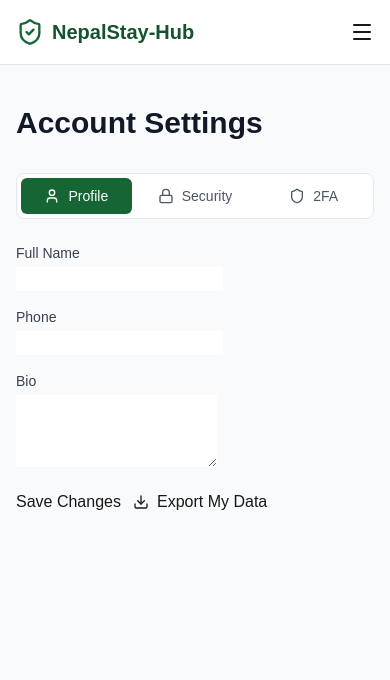
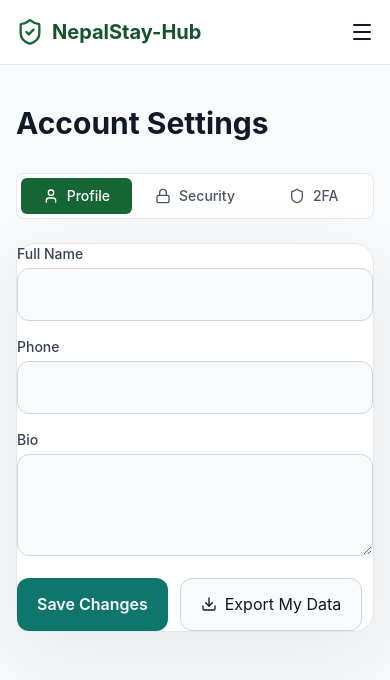
Before and after one commit to dipika-maharjan/NepalStay-Hub, a Next.js app in the folder frontend/: page /profile in a window 390 px wide. Shown: the top 680 px of the page. Built offline with nearby package versions, Linux system fonts and the light colour scheme; no server answers.

Commit message:
feat: enhance styling and layout with improved CSS variables and responsive design

```diff
--- a/frontend/app/globals.css
+++ b/frontend/app/globals.css
@@ -3,12 +3,112 @@
 @tailwind utilities;
 
 :root {
-  --background: #ffffff;
-  --foreground: #171717;
+  color-scheme: light;
+  --surface: #ffffff;
+  --surface-muted: #f8fafc;
+  --text: #0f172a;
+  --text-muted: #475569;
+  --primary: #0f766e;
+  --primary-hover: #115e59;
+  --border: #e2e8f0;
+  --shadow: 0 24px 80px rgba(15, 23, 42, 0.08);
+}
+
+html {
+  scroll-behavior: smooth;
 }
 
 body {
-  background: var(--background);
-  color: var(--foreground);
-  font-family: Arial, Helvetica, sans-serif;
+  min-height: 100vh;
+  margin: 0;
+  background: var(--surface);
+  color: var(--text);
+  font-family: Inter, ui-sans-serif, system-ui, -apple-system, BlinkMacSystemFont, "Segoe UI", sans-serif;
 }
+
+* {
+  box-sizing: border-box;
+}
+
+button,
+input,
+textarea,
+select {
+  font: inherit;
+}
+
+a {
+  color: inherit;
+  text-decoration: none;
+}
+
+.card {
+  background: #ffffff;
+  border: 1px solid #e5e7eb;
+  border-radius: 1.25rem;
+  box-shadow: var(--shadow);
+}
+
+.input-field {
+  width: 100%;
+  border: 1px solid #d1d5db;
+  border-radius: 0.75rem;
+  padding: 0.85rem 1rem;
+  background: #f8fafc;
+  color: inherit;
+  transition: all 0.2s ease;
+}
+
+.input-field:focus {
+  outline: none;
+  border-color: var(--primary);
+  background: #ffffff;
+  box-shadow: 0 0 0 4px rgba(15, 118, 110, 0.1);
+}
+
+.btn-primary {
+  display: inline-flex;
+  align-items: center;
+  justify-content: center;
+  background: var(--primary);
+  color: #ffffff;
+  border-radius: 0.75rem;
+  padding: 0.85rem 1.25rem;
+  font-weight: 600;
+  transition: background 0.2s ease, transform 0.2s ease;
+}
+
+.btn-primary:hover {
+  background: var(--primary-hover);
+  transform: translateY(-1px);
+}
+
+.btn-primary:disabled {
+  opacity: 0.65;
+  cursor: not-allowed;
+  transform: none;
+}
+
+.btn-secondary {
+  display: inline-flex;
+  align-items: center;
+  justify-content: center;
+  background: #f8fafc;
+  color: var(--text);
+  border-radius: 0.75rem;
+  padding: 0.85rem 1.25rem;
+  border: 1px solid #cbd5e1;
+  transition: background 0.2s ease;
+}
+
+.btn-secondary:hover {
+  background: #e2e8f0;
+}
+
+@media (prefers-reduced-motion: reduce) {
+  *, *::before, *::after {
+    scroll-behavior: auto !important;
+    transition-duration: 0.001ms !important;
+    animation-duration: 0.001ms !important;
+  }
+}
--- a/frontend/app/layout.tsx
+++ b/frontend/app/layout.tsx
@@ -1,6 +1,7 @@
 import type { Metadata } from "next";
 import { Geist, Geist_Mono } from "next/font/google";
 import "./globals.css";
+import "react-toastify/dist/ReactToastify.css";
 import { AuthProvider } from "../context/AuthContext";
 import { ToastContainer } from "react-toastify";
 
@@ -15,8 +16,8 @@ const geistMono = Geist_Mono({
 });
 
 export const metadata: Metadata = {
-  title: "Create Next App",
-  description: "Generated by create next app",
+  title: "NepalStay Hub | Explore Nepal Accommodations",
+  description: "Book sustainable stays across Nepal with NepalStay Hub.",
 };
 
 export default function RootLayout({
--- a/frontend/app/page.tsx
+++ b/frontend/app/page.tsx
@@ -11,9 +11,9 @@ import {
   getActiveAccommodations,
   searchAccommodations,
   Accommodation,
-} from "../lib/api/accommodation";
-import Navbar from "./components/navbar/Navbar";
-import Footer from "./components/footer/Footer";
+} from "@/lib/api/accommodation";
+import Navbar from "@/app/_components/Navbar";
+import Footer from "@/components/footer/Footer";
 
 export default function HomePage() {
   const [accommodations, setAccommodations] = useState<Accommodation[]>([]);
--- a/frontend/context/AuthContext.tsx
+++ b/frontend/context/AuthContext.tsx
@@ -1,5 +1,11 @@
-"use client"
-import { createContext, useContext, useState, ReactNode, useEffect } from "react";
+"use client";
+import {
+  createContext,
+  useContext,
+  useState,
+  ReactNode,
+  useEffect,
+} from "react";
 import { clearAuthCookies, getAuthToken, getUserData } from "@/lib/cookie";
 import { useRouter } from "next/navigation";
 
@@ -11,6 +17,7 @@ interface AuthContextProps {
   logout: () => Promise<void>;
   loading: boolean;
   checkAuth: () => Promise<void>;
+  refresh: () => Promise<void>;
 }
 
 const AuthContext = createContext<AuthContextProps | undefined>(undefined);
@@ -33,6 +40,9 @@ export const AuthProvider = ({ children }: { children: ReactNode }) => {
       setLoading(false);
     }
   };
+  const refresh = async () => {
+    await checkAuth();
+  };
 
   useEffect(() => {
     checkAuth();
@@ -47,14 +57,25 @@ export const AuthProvider = ({ children }: { children: ReactNode }) => {
     } catch (error) {
       console.error("Logout failed:", error);
     }
-    }
+  };
 
   return (
-        <AuthContext.Provider value={{ isAuthenticated, setIsAuthenticated, user, setUser, logout, loading, checkAuth }}>
+    <AuthContext.Provider
+      value={{
+        isAuthenticated,
+        setIsAuthenticated,
+        user,
+        setUser,
+        logout,
+        loading,
+        checkAuth,
+        refresh,
+      }}
+    >
       {children}
     </AuthContext.Provider>
   );
-}
+};
 export const useAuth = () => {
   const context = useContext(AuthContext);
   if (context === undefined) {
@@ -62,3 +83,5 @@ export const useAuth = () => {
   }
   return context;
 };
+
+export default useAuth;
```
Lines whose indentation alone changed are shown as unchanged.
